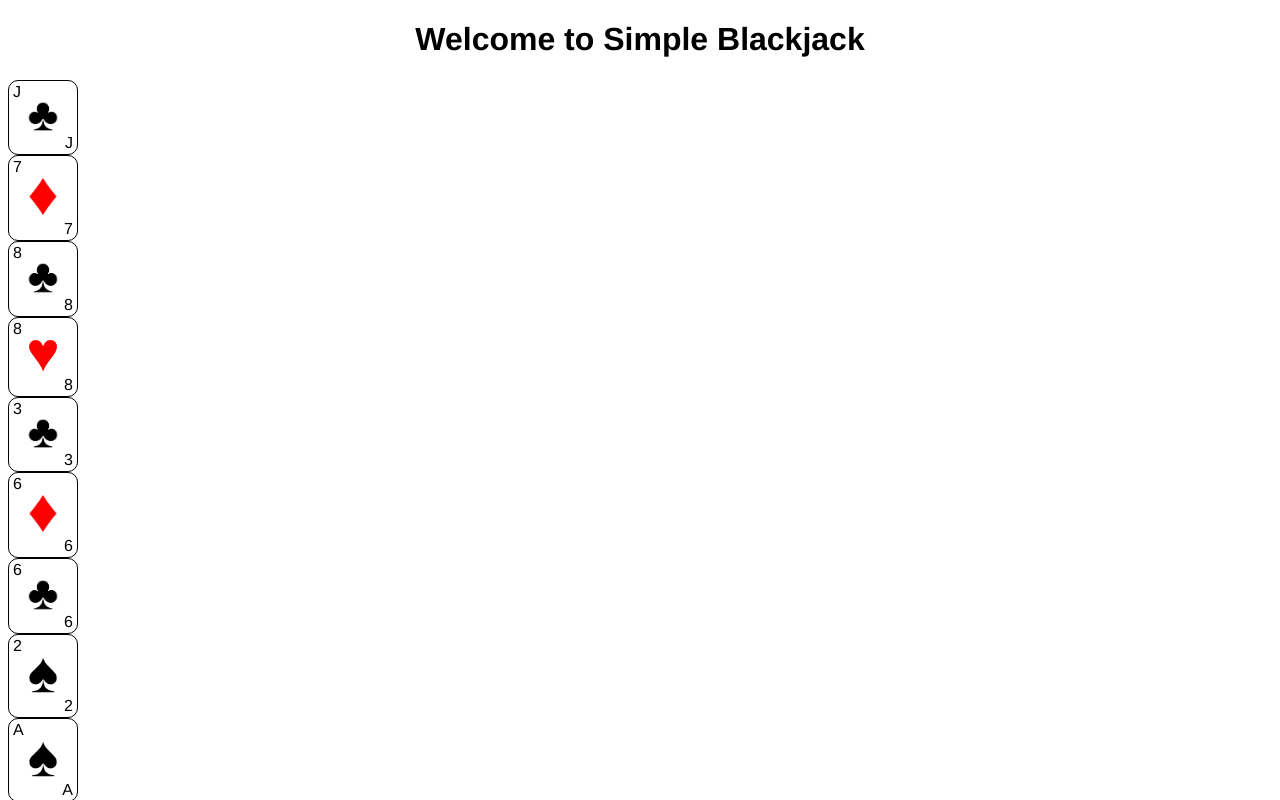
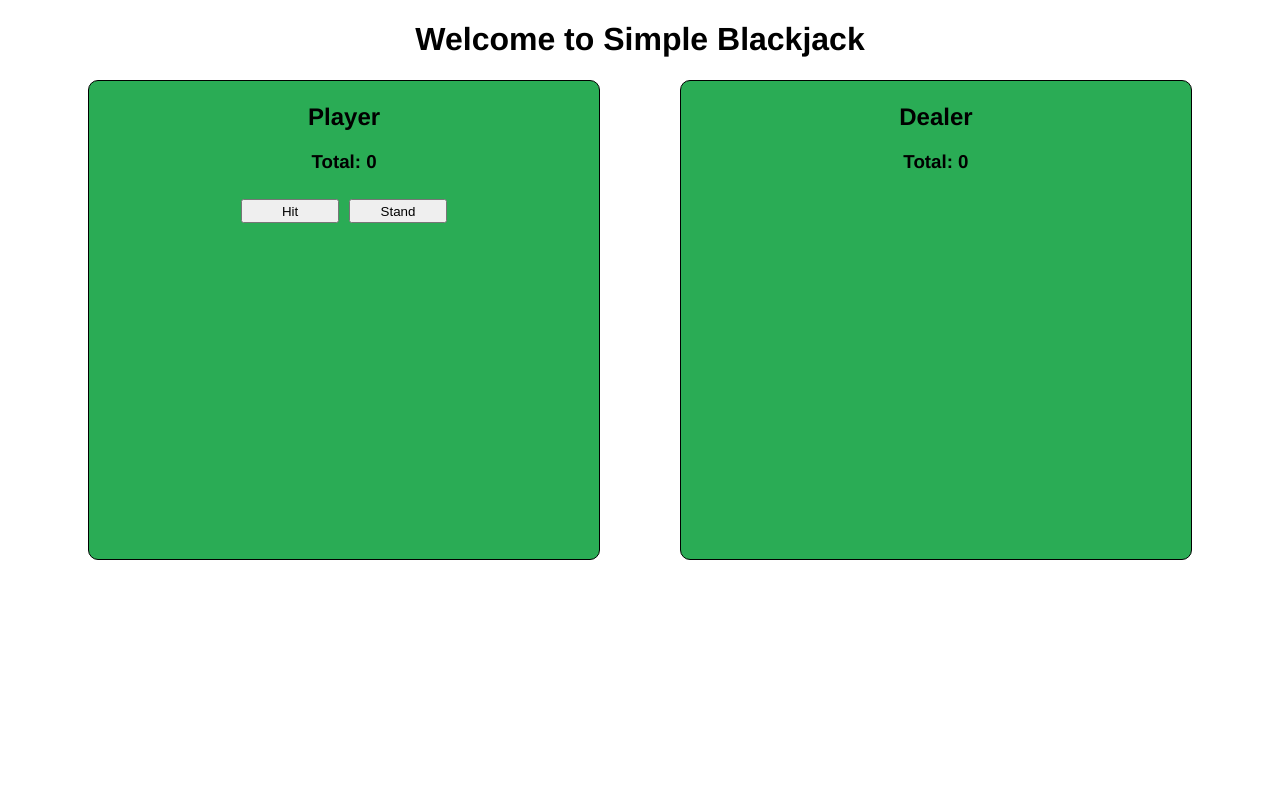
Before and after one commit to Topatoo/simple-blackjack, a Vue app: page / in a window 1280 px wide. Shown: the top 800 px of the page. Built offline with nearby package versions, Linux system fonts and the light colour scheme.

Commit message:
added player scoring and card iteration

```diff
--- a/src/components/Board.vue
+++ b/src/components/Board.vue
@@ -1,17 +1,31 @@
 <template>
   <div class="board">
       <h1>{{ msg }}</h1>
-      <!-- <div class="board__wrapper">
-          <div class="board__player">
+      <div class="board__wrapper">
+          <div class="board__players">
               <h2>Player</h2>
+              <h3>Total: {{ playerTotal }}</h3>
+              <div v-if="playerHand.length > 0" class="board__players-cards">
+                  <div v-for="card in playerHand" class="board__player-card" :key="`${card.text}-${card.suit}`">
+                      <Card :suit="card.suit" :value="card.value" :text="card.text" />
+                  </div>
+              </div>
+              <div v-if="!playerStand || !playerBust" class="board__controls">
+                  <button class="board__hit-button" @click="playerHit()">Hit</button>
+                  <button class="board__stand-button" @click="playerStand = !playerStand">Stand</button>
+              </div>
+              <p v-if="playerBust" class="board__message">
+                  Player has gone bust!
+              </p>
           </div>
-          <div class="board__house">
-              <h2>House</h2>
+          <div class="board__players">
+              <h2>Dealer</h2>
+              <h3>Total: {{ dealerTotal }}</h3>
           </div>
+      </div>
+      <!-- <div v-for="(card, index) in deck" :key="index">
+          <Card :suit="card.suit" :value="card.value" :text="card.text" />
       </div> -->
-      <div v-for="(card, index) in deck" :key="index">
-          <Card :suit="card.suit" :value="card.value" :text="card.text" />
-      </div>
   </div>
 </template>
 
@@ -30,9 +44,29 @@ export default {
     data() {
         return {
             deck: [],
+            playerHand: [],
+            dealerHand: [],
+            playerStand: false,
         };
     },
+    computed: {
+        playerTotal() {
+            return this.playerHand.reduce((acc, item) => acc + item.value, 0);
+        },
+        dealerTotal() {
+            return this.dealerHand.reduce((acc, item) => acc + item.value, 0);
+        },
+        playerBust() {
+            return this.playerTotal > 21;
+        },
+    },
     methods: {
+        playerHit() {
+            this.playerHand.push(this.deck.shift());
+        },
+        dealerHit() {
+            this.dealerHand.push(this.deck.shift());
+        },
         createShuffledDeck() {
             this.deck = this.createDeck();
             for (let i = this.deck.length - 1; i > 0; i--) {
@@ -90,5 +124,39 @@ export default {
 </script>
 
 <style lang="scss" scoped>
-
+    .board {
+        height: 100vh;
+        border-radius: 5px;
+        &__wrapper {
+            display: flex;
+            justify-content: space-evenly;
+            height: 60vh;
+        }
+        &__players {
+            background: rgb(42, 172, 85);
+            width: 40%;
+            padding: 2px;
+            border: 1px solid black;
+            border-radius: 10px;
+        }
+        // &__dealer {
+        //     background: rgb(42, 172, 85);
+        //     width: 40%;
+        //     padding: 2px;
+        //     border: 1px solid black;
+        //     border-radius: 10px;
+        // }
+        &__controls {
+            padding: 0.5rem;
+        }
+        &__hit-button {
+            margin-right: 10px;
+            width: 20%;
+            height: 24px;
+        }
+        &__stand-button {
+            width: 20%;
+            height: 24px;
+        }
+    }
 </style>
```
